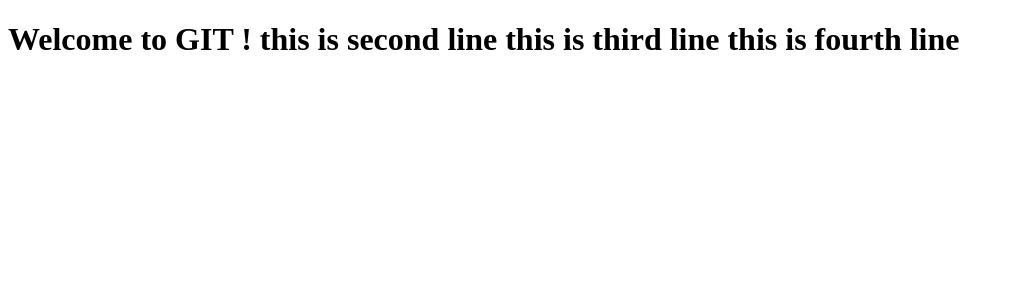
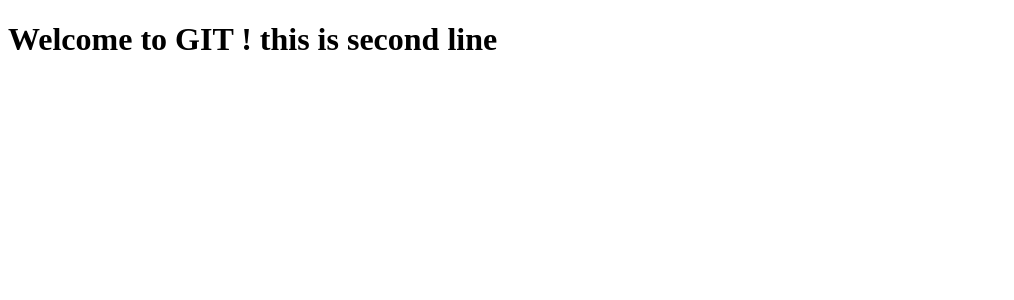
Before and after one commit to SG-13/VSCodeDemo, an Angular app: page / in a window 1280 px wide. Shown: the top 300 px of the page, without its empty margins (0-1014 px from the left). Built offline with nearby package versions, Linux system fonts and the light colour scheme.

Commit message:
2 lines deleted

```diff
--- a/src/app/app.component.ts
+++ b/src/app/app.component.ts
@@ -6,8 +6,7 @@
       <h1>
         Welcome to GIT !
         this is second line
-        this is third line
-        this is fourth line
+
       </h1>
   `,
   styles: []
```
